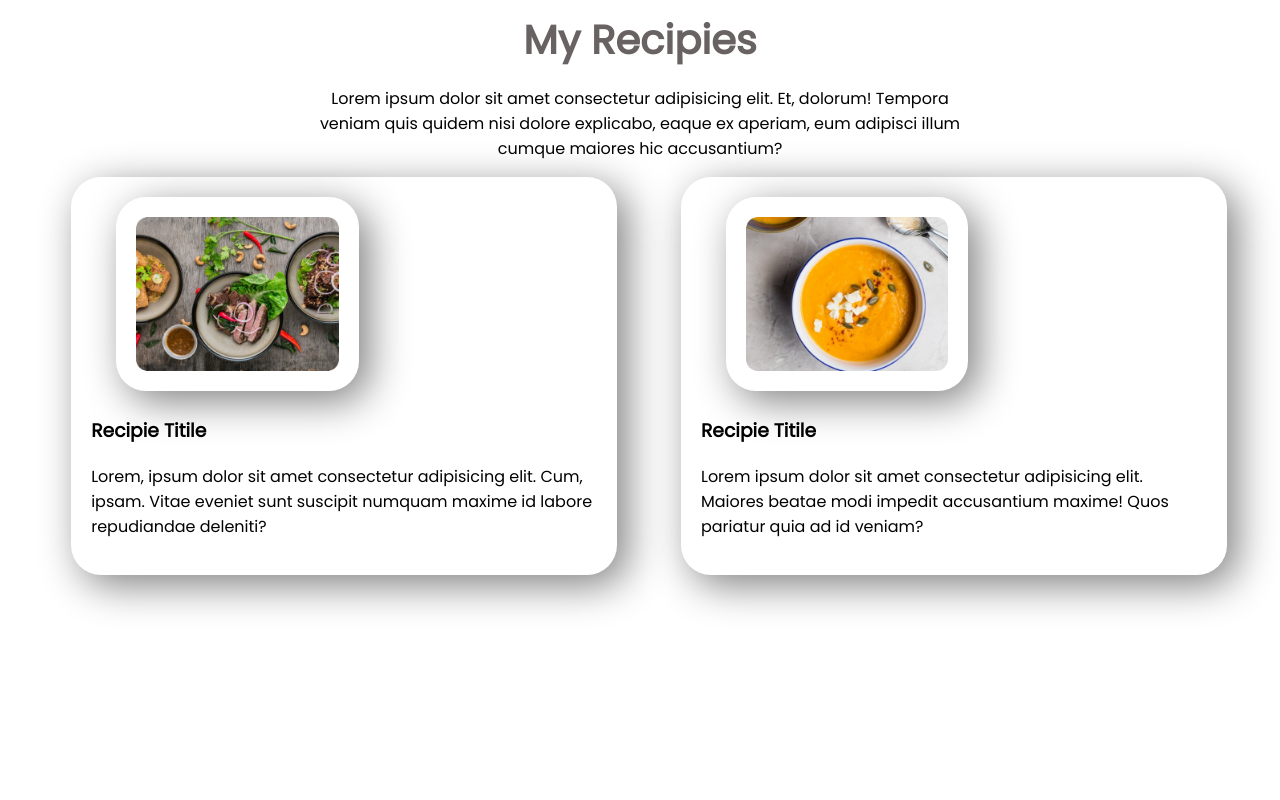
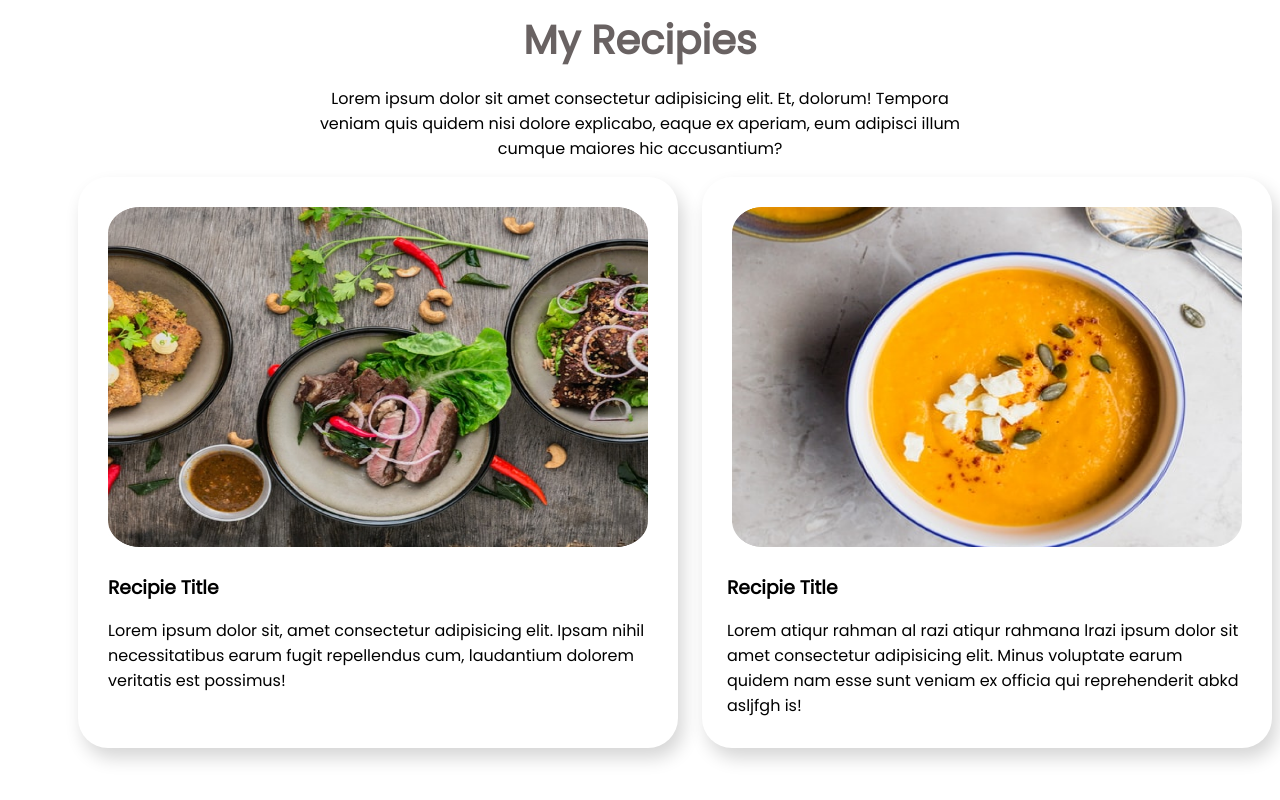
Before and after one commit to atiqurrahmanDev/Eat-Healthy, a plain HTML site: page index.html in a window 1280 px wide. Shown: the part 1458-2258 px from the top of the page. Before the commit the page ends 2133 px from the top, so only its background shows below. Drawn offline with Linux system fonts and the light colour scheme.

Commit message:
3rd page done

```diff
--- a/index.html
+++ b/index.html
@@ -41,20 +41,18 @@
     <section>
         <h2 class="no-margin text-center-align">My Recipies</h2>
         <p class="text-center-align left-right-margin">Lorem ipsum dolor sit amet consectetur adipisicing elit. Et, dolorum! Tempora veniam quis quidem nisi dolore explicabo, eaque ex aperiam, eum adipisci illum cumque maiores hic accusantium?</p>
-        <div class="flexsible-container">
+        <section class="flexsible-container">
             <div class="drop-shadow">
-                <img class="drop-shadow" src="images/Project Cover1.jpg" alt="">
-                <h3>Recipie Titile</h3>
-                <p>Lorem, ipsum dolor sit amet consectetur adipisicing elit. Cum, ipsam. Vitae eveniet sunt suscipit numquam maxime id labore repudiandae deleniti?</p>
-
+                <img class="image-width3rd" src="images/Project Cover1.jpg" alt="">
+                <h3 class="h3design">Recipie Title</h3>
+                <p class="thirdpage1">Lorem ipsum dolor sit, amet consectetur adipisicing elit. Ipsam nihil necessitatibus earum fugit repellendus cum, laudantium dolorem veritatis est possimus!</p>
             </div>
-            <div class="drop-shadow">
-                <img class="drop-shadow" src="images/Project Cover.png" alt="">
-                <h3>Recipie Titile</h3>
-                <p>Lorem ipsum dolor sit amet consectetur adipisicing elit. Maiores beatae modi impedit accusantium maxime! Quos pariatur quia ad id veniam?</p>
-
+            <div class="drop-shadow1">
+                <img class="image-width4th" src="images/Project Cover.png" alt="">
+                <h3 class="h3design2">Recipie Title</h3>
+                <p class="thirdpage2">Lorem atiqur rahman al razi atiqur rahmana lrazi ipsum dolor sit amet consectetur adipisicing elit. Minus voluptate earum quidem nam esse sunt veniam ex officia qui reprehenderit abkd asljfgh is!</p>
             </div>
-        </div>
+        </section>
     </section>
 
 
--- a/style.css
+++ b/style.css
@@ -76,10 +76,50 @@ h2{
 }
 
 .drop-shadow{
-    width: 40%;
-    margin-left: 5%;
-    margin-right: 1px;
+    margin-left: 70px;
+    margin-right: 12px;
     border-radius: 30px;
-    padding: 20px;
-    box-shadow: 10px 10px 40px gray;
+    box-shadow: 5px 10px 18px rgb(214, 214, 214);
+    }
+.drop-shadow1{
+    box-shadow: 5px 10px 18px rgb(214, 214, 214);
+    margin-left: 12px;
+    margin-right: 70px;
+    border-radius: 30px;
 }
+
+.image-width3rd{
+    width: 540px;
+    height: 340px;
+    margin-top: 30px;
+    margin-left: 30px;
+    margin-right: 30px;
+}
+.image-width4th{
+    width: 510px;
+    height: 340px;
+    margin-top: 30px;
+    margin-left: 30px;
+    margin-right: 30px;
+}
+.h3design{
+    margin-left: 30px;
+    margin-right: 25px;
+    margin-bottom: 0;
+}
+.h3design2{
+    margin-right: 30px;
+    margin-left: 25px;
+    margin-bottom: 0;
+}
+
+.thirdpage1{
+    margin-left: 30px;
+    margin-right: 25px;
+    margin-bottom: 30px;
+}
+.thirdpage2{
+    margin-right: 30px;
+    margin-left: 25px;
+    margin-bottom: 30px;
+}
```
